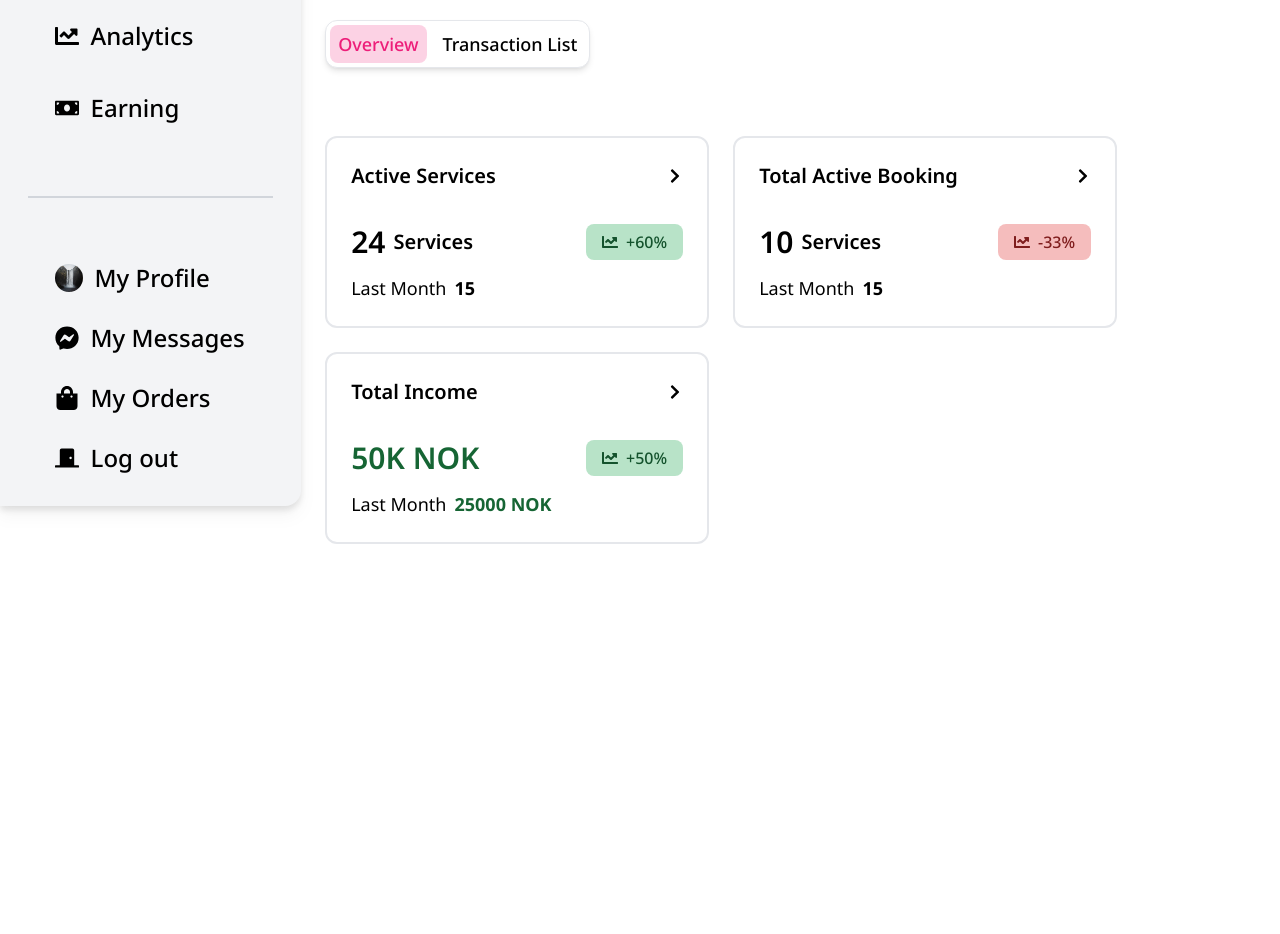
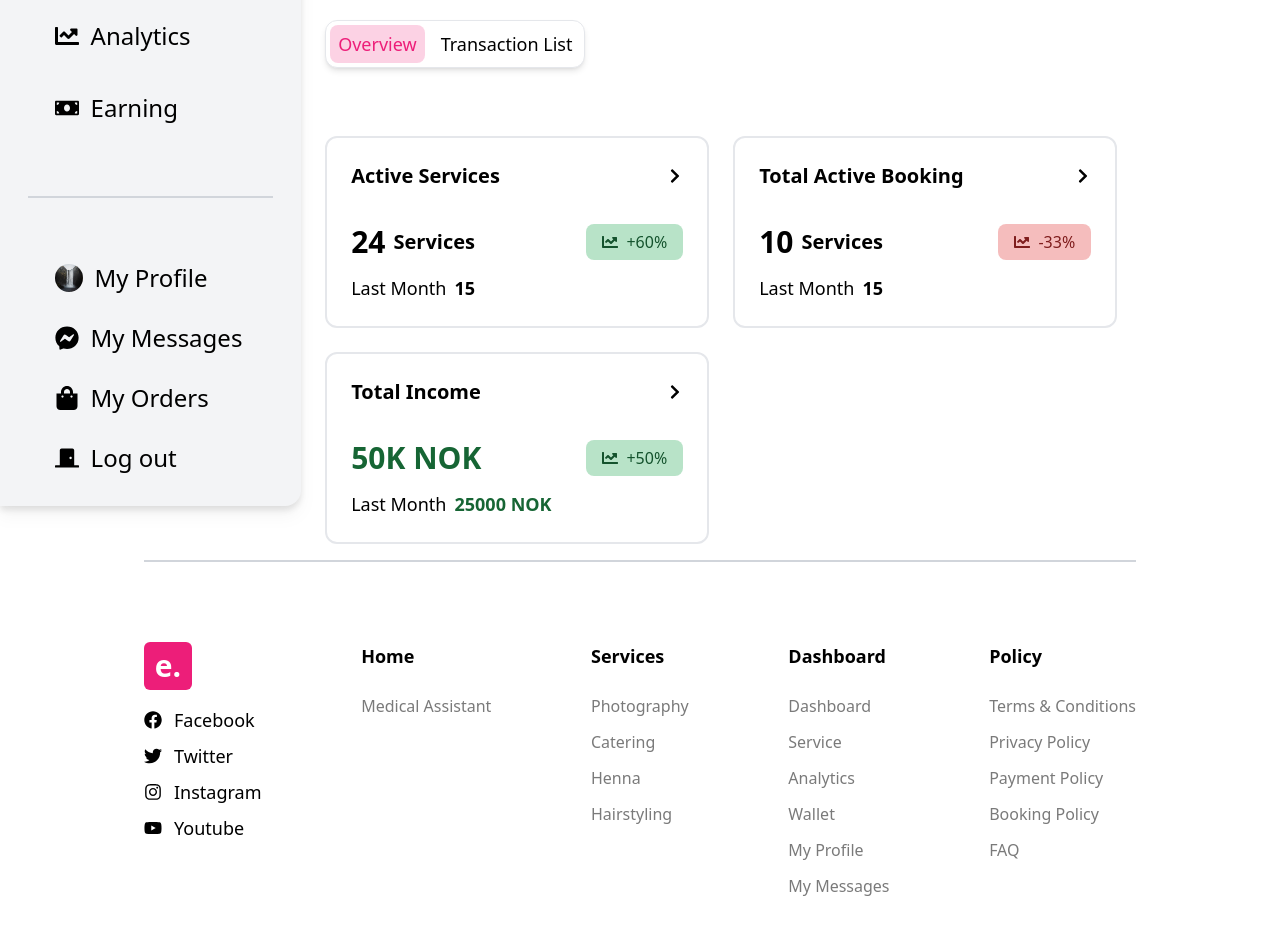
Before and after one commit to Niklas-dev/dashboard-task, a Next.js app: page /dashboard/overview in a window 1280 px wide. Shown: the part 240-1174 px from the top of the page. Before the commit the page ends 800 px from the top, so only its background shows below. Built offline with nearby package versions, Linux system fonts and the light colour scheme.

Commit message:
add footer

```diff
--- a/src/app/dashboard/layout.tsx
+++ b/src/app/dashboard/layout.tsx
@@ -2,6 +2,7 @@ import NavBar from "@/components/NavBar";
 import "../../styles/globals.css";
 import type { Metadata } from "next";
 import SideBar from "@/components/SideBar";
+import Footer from "@/components/Footer";
 
 export const metadata: Metadata = {
   title: "Dashboard",
@@ -15,8 +16,8 @@ export default function RootLayout({
 }) {
   return (
     <html lang="en">
-      <body>
-        <div className="flex flex-row h-screen w-screen">
+      <body className="flex flex-col overflow-x-hidden">
+        <div className="flex flex-row h-screen w-screen ">
           <SideBar />
           <main className="w-screen overflow-x-hidden">
             <header className="w-full">
@@ -25,6 +26,7 @@ export default function RootLayout({
             <div className="px-4">{children}</div>
           </main>
         </div>
+        <Footer />
       </body>
     </html>
   );
--- a/src/app/layout.tsx
+++ b/src/app/layout.tsx
@@ -19,7 +19,7 @@ export default function RootLayout({
 }) {
   return (
     <html lang="en">
-      <body className={noto.className}>{children}</body>
+      <body className={`${noto.className} overflow-x-hidden`}>{children}</body>
     </html>
   );
 }
--- /dev/null
+++ b/src/components/Footer.tsx
@@ -0,0 +1,146 @@
+import { FaFacebook, FaInstagram, FaTwitter, FaYoutube } from "react-icons/fa";
+
+export default function Footer() {
+  return (
+    <footer className="flex flex-col px-36 pb-10 ">
+      <div className="w-full h-[2px] bg-gray-300"></div>
+      <div className="md:flex flex-row grid grid-cols-2 gap-6  justify-between mt-20">
+        <div>
+          <div className="bg-primaryRed h-12 w-12 rounded-md flex justify-center items-center text-3xl text-white font-bold">
+            e.
+          </div>
+          <div className="flex flex-col mt-4 gap-2 text-lg">
+            <a href="" className="flex flex-row gap-3 items-center">
+              <FaFacebook />
+              Facebook
+            </a>
+            <a href="" className="flex flex-row gap-3 items-center">
+              <FaTwitter />
+              Twitter
+            </a>
+            <a href="" className="flex flex-row gap-3 items-center">
+              <FaInstagram /> Instagram
+            </a>
+            <a href="" className="flex flex-row gap-3 items-center">
+              <FaYoutube />
+              Youtube
+            </a>
+          </div>
+        </div>
+        <div className="flex flex-col gap-6 text-lg">
+          <h4 className="text-lg font-bold">Home</h4>
+          <div className="flex flex-col gap-3 text-lg font-medium text-textGray">
+            <a
+              href=""
+              className="flex flex-row gap-3 items-center text-base hover:underline"
+            >
+              Medical Assistant
+            </a>
+          </div>
+        </div>
+        <div className="flex flex-col gap-6 text-lg">
+          <h4 className="text-lg font-bold">Services</h4>
+          <div className="flex flex-col gap-3 text-lg font-medium text-textGray">
+            <a
+              href=""
+              className="flex flex-row gap-3 items-center text-base hover:underline"
+            >
+              Photography
+            </a>
+            <a
+              href=""
+              className="flex flex-row gap-3 items-center text-base hover:underline"
+            >
+              Catering
+            </a>
+            <a
+              href=""
+              className="flex flex-row gap-3 items-center text-base hover:underline"
+            >
+              Henna
+            </a>
+            <a
+              href=""
+              className="flex flex-row gap-3 items-center text-base hover:underline"
+            >
+              Hairstyling
+            </a>
+          </div>
+        </div>
+        <div className="flex flex-col gap-6 text-lg">
+          <h4 className="text-lg font-bold">Dashboard</h4>
+          <div className="flex flex-col gap-3 text-lg font-medium text-textGray">
+            <a href="" className="flex flex-row gap-3 items-center text-base">
+              Dashboard
+            </a>
+            <a
+              href=""
+              className="flex flex-row gap-3 items-center text-base hover:underline"
+            >
+              Service
+            </a>
+            <a
+              href=""
+              className="flex flex-row gap-3 items-center text-base hover:underline"
+            >
+              Analytics
+            </a>
+            <a
+              href=""
+              className="flex flex-row gap-3 items-center text-base hover:underline"
+            >
+              Wallet
+            </a>
+            <a
+              href=""
+              className="flex flex-row gap-3 items-center text-base hover:underline"
+            >
+              My Profile
+            </a>
+            <a
+              href=""
+              className="flex flex-row gap-3 items-center text-base hover:underline"
+            >
+              My Messages
+            </a>
+          </div>
+        </div>
+        <div className="flex flex-col gap-6 text-lg">
+          <h4 className="text-lg font-bold">Policy</h4>
+          <div className="flex flex-col gap-3 text-lg font-medium text-textGray">
+            <a
+              href=""
+              className="flex flex-row gap-3 items-center text-base hover:underline"
+            >
+              Terms & Conditions
+            </a>
+            <a
+              href=""
+              className="flex flex-row gap-3 items-center text-base hover:underline"
+            >
+              Privacy Policy
+            </a>
+            <a
+              href=""
+              className="flex flex-row gap-3 items-center text-base hover:underline"
+            >
+              Payment Policy
+            </a>
+            <a
+              href=""
+              className="flex flex-row gap-3 items-center text-base hover:underline"
+            >
+              Booking Policy
+            </a>
+            <a
+              href=""
+              className="flex flex-row gap-3 items-center text-base hover:underline"
+            >
+              FAQ
+            </a>
+          </div>
+        </div>
+      </div>
+    </footer>
+  );
+}
```
